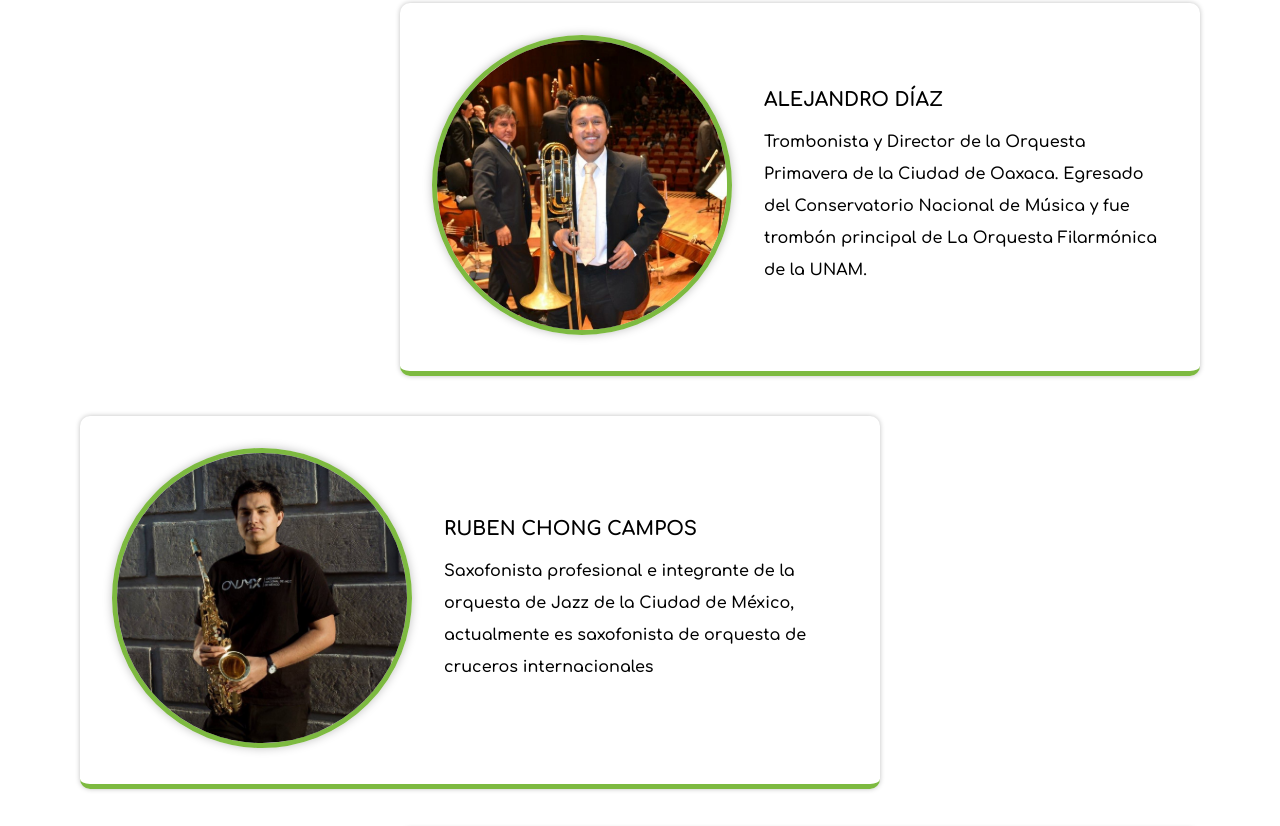
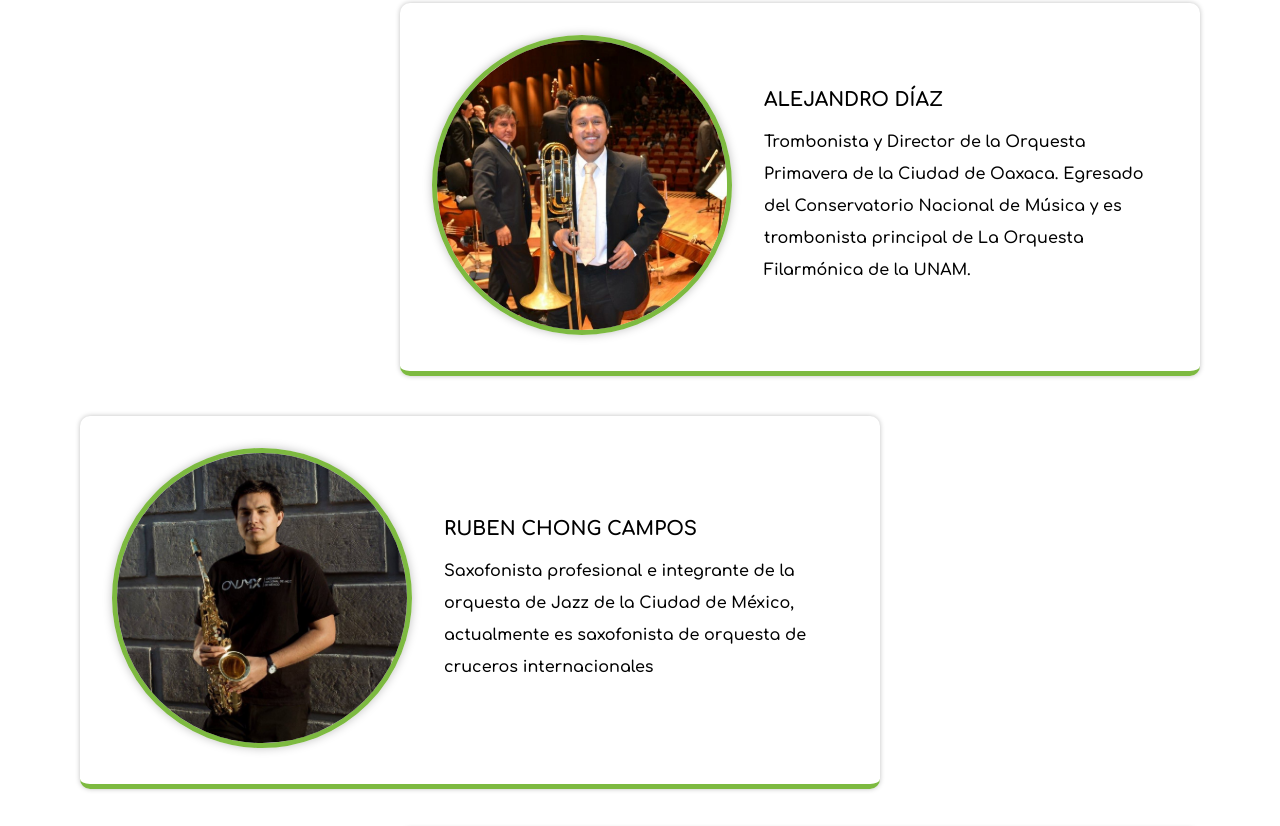
Before and after one commit to Axel-Meyrek/Academia-Arte-Musical-LandingPage, a website: page index.html in a window 1280 px wide. Shown: the part 6120-6946 px from the top of the page. Drawn offline with nearby package versions, Linux system fonts and the light colour scheme.

Commit message:
Update Student

```diff
--- a/index.html
+++ b/index.html
@@ -353,7 +353,7 @@
                         <div class="estudiante_info">
                             <h3 class="estudiante_name">ALEJANDRO DÍAZ</h3>
                             <p class="estudiante_description">Trombonista y Director de la Orquesta Primavera de la
-                                Ciudad de Oaxaca. Egresado del Conservatorio Nacional de Música y fue trombón principal
+                                Ciudad de Oaxaca. Egresado del Conservatorio Nacional de Música y es trombonista principal
                                 de La Orquesta Filarmónica de la UNAM.</p>
                         </div>
                     </div>
```
